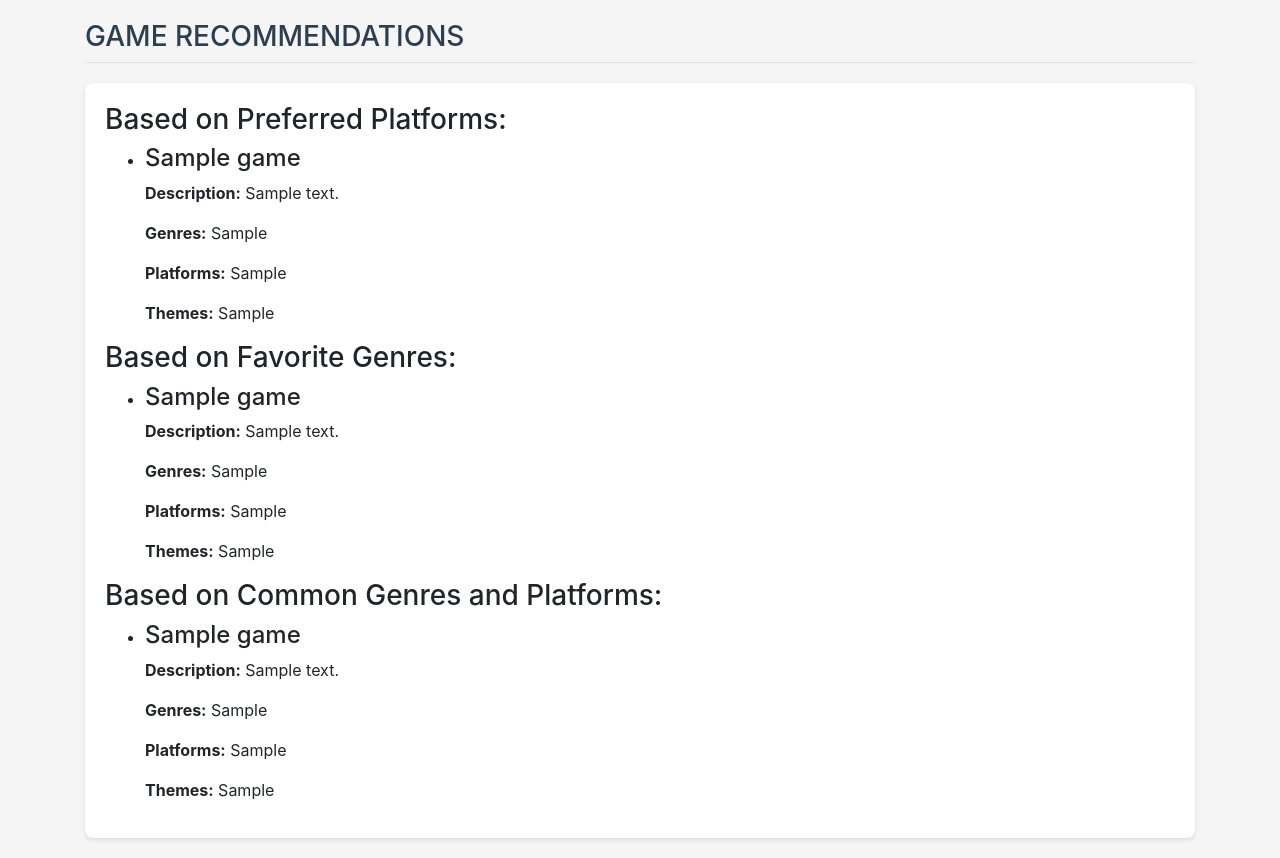
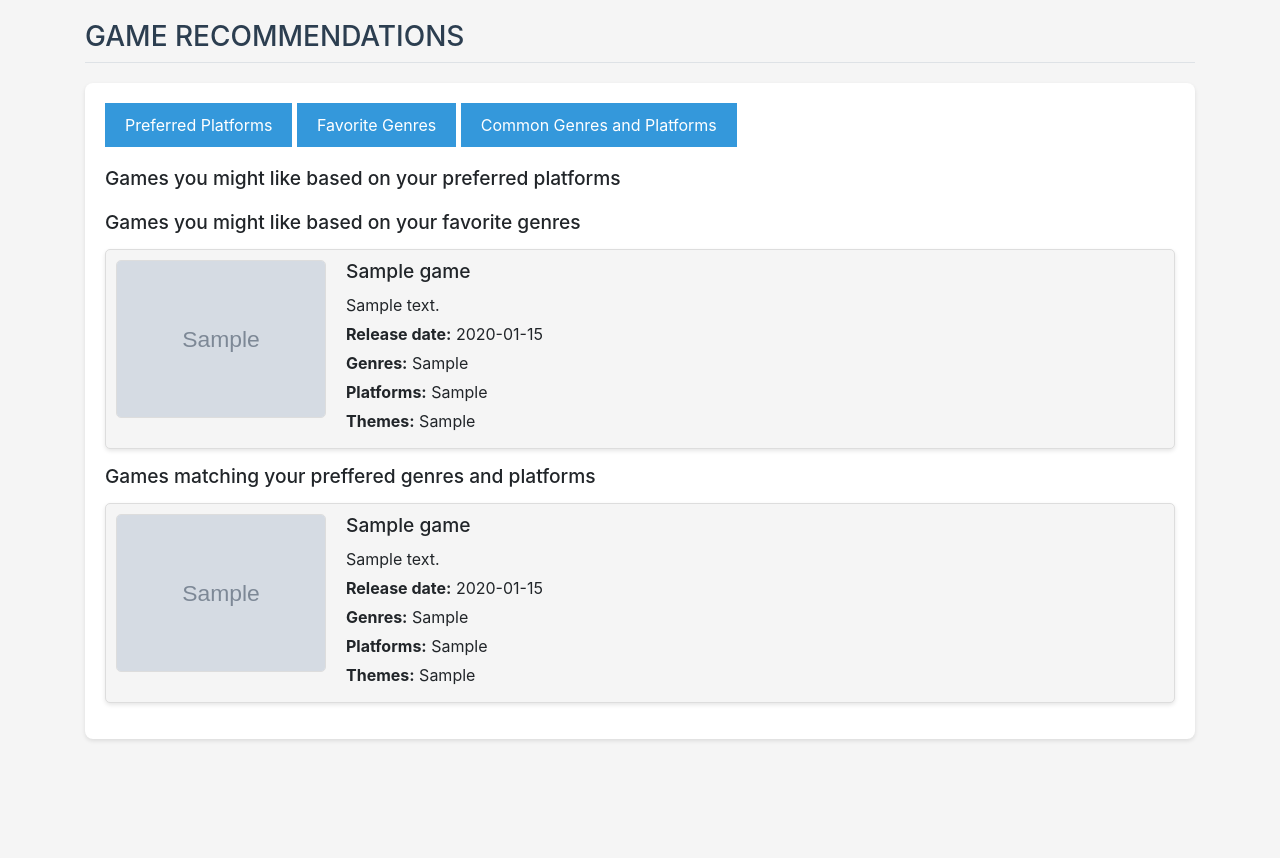
Before and after one commit to miron-alexandru/PlayStyleCompass, a Django app: page /get-recommendations/ in a window 1280 px wide. Shown: the part 127-985 px from the top of the page. After the commit the page ends 868 px from the top, so only its background shows below. Run offline with Django 4.2, Linux system fonts and the light colour scheme; a user stored in the database is signed in; tables that the repository leaves empty hold one stand-in row (values such as "Sample post"); grey boxes marked "Sample" are stand-in pictures; some libraries are stand-ins or nearby versions.

Commit message:
improved game recommendations page

```diff
--- a/src/misc/constants.py
+++ b/src/misc/constants.py
@@ -13,7 +13,7 @@
 
 platform_ids = ['94', '17', '123', '96', '21', '52', '32', '22', '152', '140', '36' ]
 
-genres = ['Action', 'Adventure', 'Role-Playing (RPG)', 'Strategy', 'Sports', 'Shooter', 'Simulation', 'Puzzle', 'Horror']
+genres = ['Action', 'Adventure', 'Role-Playing', 'Strategy', 'Sports', 'Shooter', 'Simulation', 'Puzzle', 'Horror']
 platforms = ['PC', 'Mobile', 'Wii', 'Nintendo', 'Xbox', 'PlayStation', 'Mac', 'Linux', 'Browser']
 
 # Modify API Key
--- a/src/playstyle_compass/models.py
+++ b/src/playstyle_compass/models.py
@@ -29,6 +29,8 @@
     genres = models.CharField(max_length=200)
     platforms = models.CharField(max_length=200)
     themes = models.CharField(max_length=200)
+    image = models.CharField(max_length=200)
+    release_date = models.CharField(max_length=200)
 
     def __str__(self):
         return self.title
--- /dev/null
+++ b/src/playstyle_compass/templates/playstyle_compass/game_recommendations_section.html
@@ -0,0 +1,23 @@
+{% load static %}
+
+{% block styles %}
+  <link rel="stylesheet" type="text/css" href="{% static 'css/recommendation_section.css' %}">
+{% endblock %}
+
+<li>
+  <div class="game-image">
+    {% if game.image %}
+      <img src="{{ game.image }}" alt="Game Image">
+    {% else %}
+      <p><strong>Image not available</strong></p>
+    {% endif %}
+  </div>
+  <div class="game-info">
+    <h4>{{ game.title|default:"Game Title not available" }}</h4>
+    <p>{{ game.description|default:"Game description not available" }}</p>
+    <p><strong>Release date:</strong> {{ game.release_date|default:"N/A"}}</p>
+    <p><strong>Genres:</strong> {{ game.genres|default:"N/A" }}</p>
+    <p><strong>Platforms:</strong> {{ game.platforms|default:"N/A" }}</p>
+    <p><strong>Themes:</strong> {{ game.themes|default:"N/A" }}</p>
+  </div>
+</li>
--- a/src/playstyle_compass/templates/playstyle_compass/recommendations.html
+++ b/src/playstyle_compass/templates/playstyle_compass/recommendations.html
@@ -6,65 +6,62 @@
 {% endblock page_header %}
 
 {% block styles %}
-  <link rel="stylesheet" type="text/css" href="{% static 'css/game_recommendations.css' %}">
+  <link rel="stylesheet" type="text/css" href="{% static 'css/recommendation_section.css' %}">
 {% endblock %}
 
+{% block content %}
+  <div class="category-buttons">
+    <button class="category-button" data-category="preferred-platforms">Preferred Platforms</button>
+    <button class="category-button" data-category="favorite-genres">Favorite Genres</button>
+    <button class="category-button" data-category="common-genres-platforms">Common Genres and Platforms</button>
+  </div>
 
-{% block content %}
-  {% if matching_games.gaming_history or matching_games.preferred_platforms or matching_games.favorite_genres %}
-      {% if matching_games.preferred_platforms %}
-        <div class="recommendation-section">
-          <h3>Based on Preferred Platforms:</h3>
+  <div class="game-recommendations-container preferred-platforms">
+    <h4>Games you might like based on your preferred platforms</h4>
     <ul>
       {% for game in matching_games.preferred_platforms %}
-              <li>
-                <h4>{{ game.title|default:"Not available" }}</h4>
-                <p><strong>Description:</strong> {{ game.description|default:"Not available" }}</p>
-                <p><strong>Genres:</strong> {{ game.genres|default:"Not available" }}</p>
-                <p><strong>Platforms:</strong> {{ game.platforms|default:"Not available" }}</p>
-                <p><strong>Themes:</strong> {{ game.themes|default:"Not available" }}</p>
-              </li>
+        {% include "playstyle_compass/game_recommendations_section.html" %}
       {% endfor %}
     </ul>
   </div>
-      {% endif %}
 
-      {% if matching_games.favorite_genres %}
-        <div class="recommendation-section">
-          <h3>Based on Favorite Genres:</h3>
+  <div class="game-recommendations-container favorite-genres">
+    <h4>Games you might like based on your favorite genres</h4>
     <ul>
       {% for game in matching_games.favorite_genres %}
-              <li>
-                <h4>{{ game.title|default:"Not available" }}</h4>
-                <p><strong>Description:</strong> {{ game.description|default:"Not available" }}</p>
-                <p><strong>Genres:</strong> {{ game.genres|default:"Not available" }}</p>
-                <p><strong>Platforms:</strong> {{ game.platforms|default:"Not available" }}</p>
-                <p><strong>Themes:</strong> {{ game.themes|default:"Not available" }}</p>
-              </li>
+        {% include "playstyle_compass/game_recommendations_section.html" %}
       {% endfor %}
     </ul>
   </div>
-      {% endif %}
 
-      {% if matching_games.common_genres_platforms %}
-        <div class="recommendation-section">
-          <h3>Based on Common Genres and Platforms:</h3>
+  <div class="game-recommendations-container common-genres-platforms">
+    <h4>Games matching your preffered genres and platforms</h4>
     <ul>
       {% for game in matching_games.common_genres_platforms %}
-              <li>
-                <h4>{{ game.title|default:"Not available" }}</h4>
-                <p><strong>Description:</strong> {{ game.description|default:"Not available" }}</p>
-                <p><strong>Genres:</strong> {{ game.genres|default:"Not available" }}</p>
-                <p><strong>Platforms:</strong> {{ game.platforms|default:"Not available" }}</p>
-                <p><strong>Themes:</strong> {{ game.themes|default:"Not available" }}</p>
-              </li>
+        {% include "playstyle_compass/game_recommendations_section.html" %}
       {% endfor %}
     </ul>
   </div>
-      {% endif %}
 
-    </div>
-  {% else %}
-    <p>No matching games found.</p>
-  {% endif %}
+  <script>
+    function filterGames(category) {
+      const gameContainers = document.querySelectorAll('.game-recommendations-container');
+
+      gameContainers.forEach(container => {
+        container.style.display = 'none';
+      });
+
+      const selectedContainer = document.querySelector(`.${category}`);
+      if (selectedContainer) {
+        selectedContainer.style.display = 'block';
+      }
+    }
+
+    const buttons = document.querySelectorAll('.category-button');
+    buttons.forEach(button => {
+      button.addEventListener('click', () => {
+        filterGames(button.dataset.category);
+      });
+    });
+  </script>
 {% endblock %}
--- a/src/playstyle_compass/views.py
+++ b/src/playstyle_compass/views.py
@@ -67,23 +67,38 @@
     history_filters = Q()
 
     for genre in favorite_genres:
-        genre_filters |= Q(genres__iexact=genre.strip())
+        genre_filters |= Q(genres__icontains=genre.strip())
 
-    for platform in preferred_platforms:
-        platform_filters |= Q(platforms__iexact=platform.strip())
+    common_filters = genre_filters  # Initialize common filters with genre filters
 
     for history_game in gaming_history:
-        history_filters |= Q(title__iexact=history_game.strip())
+        history_filters |= Q(title__icontains=history_game.strip())
 
     matching_games = {
         'gaming_history': Game.objects.filter(history_filters),
-        'preferred_platforms': Game.objects.filter(platform_filters),
         'favorite_genres': Game.objects.filter(genre_filters),
     }
 
     # Find games that have common genres and platforms
-    common_filters = genre_filters & platform_filters
+    common_filters_platforms = Q()
+    for platform in preferred_platforms:
+        common_filters_platforms |= Q(platforms__icontains=platform.strip())
+
+    common_filters &= common_filters_platforms
     matching_games['common_genres_platforms'] = Game.objects.filter(common_filters)
+
+    platform_exclude_ids = (
+        Game.objects.filter(common_filters)
+        .values_list('id', flat=True)
+        .distinct()
+    )
+
+    for platform in preferred_platforms:
+        platform_filters |= Q(
+            Q(platforms__icontains=platform.strip()) & ~Q(id__in=platform_exclude_ids)
+        )
+
+    matching_games['preferred_platforms'] = Game.objects.filter(platform_filters)
 
     context = {
         'user_preferences': user_preferences,
--- /dev/null
+++ b/static/css/recommendation_section.css
@@ -0,0 +1,63 @@
+/* recommendation_section.css */
+
+.game-recommendations-container li {
+  display: flex;
+  align-items: start;
+  border: 1px solid #ddd;
+  border-radius: 5px;
+  padding: 10px;
+  margin: 10px 0;
+  box-shadow: 0 2px 4px rgba(0, 0, 0, 0.1);
+  background-color: #f5f5f5;
+}
+
+.category-buttons {
+  margin-bottom: 20px;
+  text-align: start;
+}
+
+.category-button {
+      background-color: #3498db;
+      color: white;
+      border: none;
+      padding: 10px 20px;
+      cursor: pointer;
+      transition: background-color 0.3s;
+    }
+
+.category-button:hover {
+      background-color: #2980b9;
+    }
+
+h4 {
+  font-size: 1.2rem;
+  margin: 0;
+  padding-bottom: 5px;
+}
+
+p {
+  margin: 5px 0;
+}
+
+strong {
+  font-weight: bold;
+}
+
+ul {
+  list-style: none;
+  padding: 0;
+}
+
+
+.game-info {
+  flex: 1;
+  padding: 0 10px;
+}
+
+.game-image img {
+  max-width: 210px;
+  max-height: 500px;
+  border: 1px solid #ddd;
+  border-radius: 5px;
+  margin-right: 10px;
+}
```
Also changed, not shown: src/misc/misc_functions.py (+16 -6 lines), static/css/game_recommendations.css (deleted, +0 -37 lines), README.MD, src/playstyle_compass/migrations/0006_alter_game_id.py (added), src/playstyle_compass/migrations/0007_game_image.py (added), src/playstyle_compass/migrations/0008_game_release_date.py (added), static/images/asd.png (added). Lines whose indentation alone changed are shown as unchanged.
